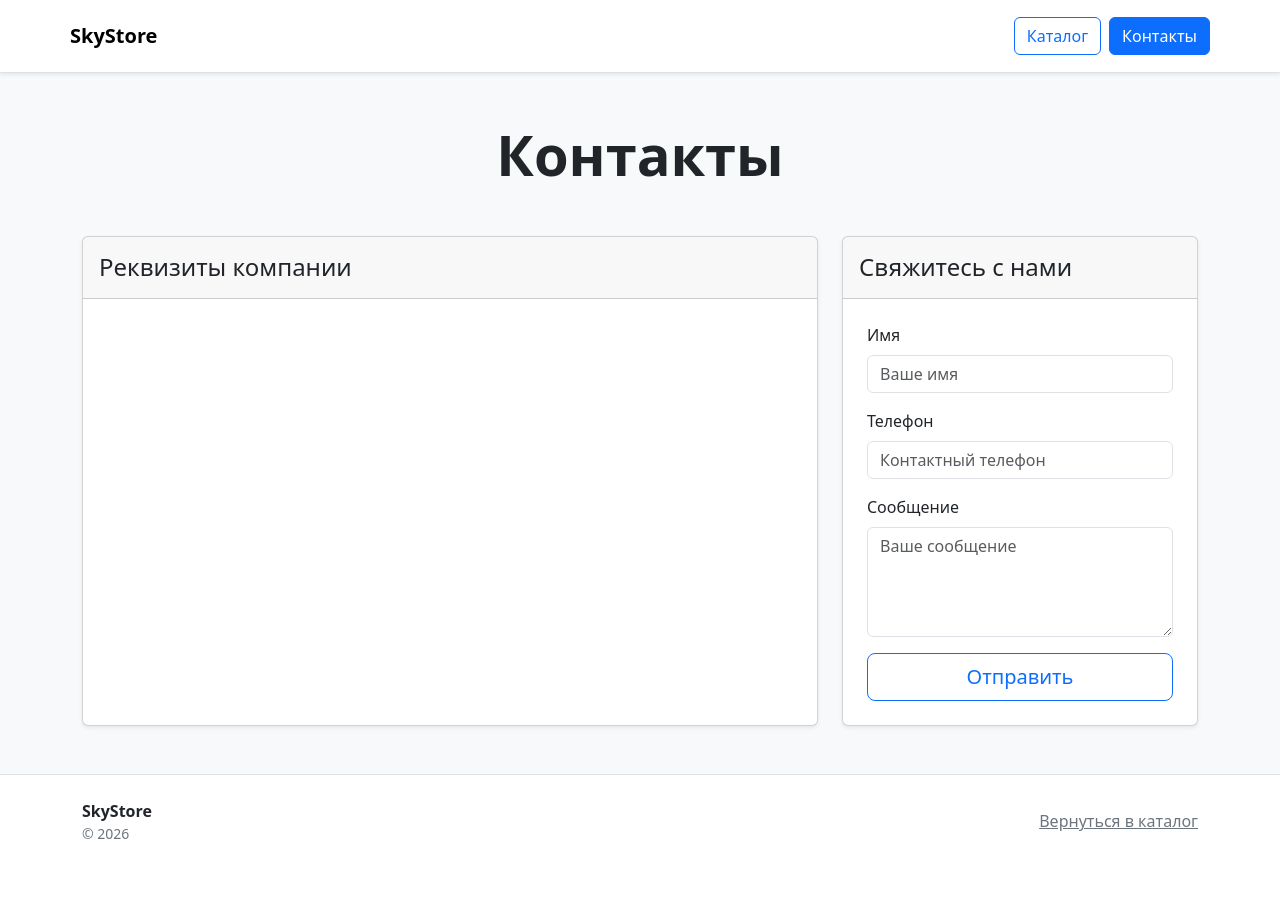
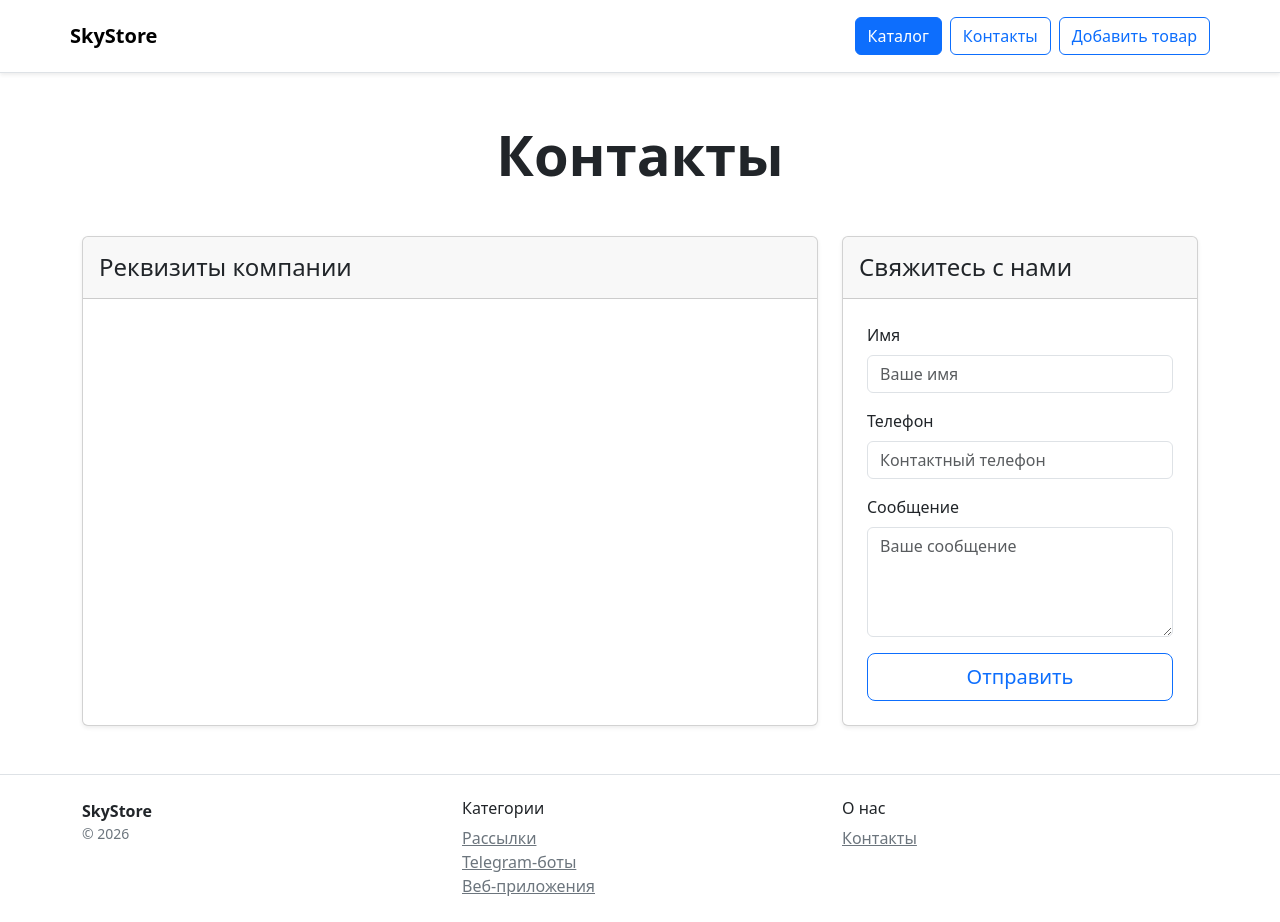
Before and after one commit to VTokyoGhoulV/DjangoProject, a Django app: page /contacts/ in a window 1280 px wide. Before the commit the page ends 839 px from the top, so only its background shows below. Run offline with Django 5.2, Linux system fonts and the light colour scheme; data that the repository does not hold is empty.

Commit message:
feat: add base template and shared partials

```diff
--- /dev/null
+++ b/catalog/templates/base.html
@@ -0,0 +1,15 @@
+<!doctype html>
+<html lang="ru">
+<head>
+    <meta charset="utf-8">
+    <meta name="viewport" content="width=device-width, initial-scale=1">
+    <title>{% block title %}SkyStore{% endblock %}</title>
+    <link href="https://cdn.jsdelivr.net/npm/bootstrap@5.3.3/dist/css/bootstrap.min.css" rel="stylesheet">
+</head>
+<body class="d-flex flex-column min-vh-100">
+{% include "header.html" %}
+{% block content %}{% endblock %}
+{% include "footer.html" %}
+<script src="https://cdn.jsdelivr.net/npm/bootstrap@5.3.3/dist/js/bootstrap.bundle.min.js"></script>
+</body>
+</html>
--- a/catalog/templates/contacts.html
+++ b/catalog/templates/contacts.html
@@ -1,28 +1,6 @@
-<!doctype html>
-<html lang="ru">
-<head>
-    <meta charset="utf-8">
-    <meta name="viewport" content="width=device-width, initial-scale=1">
-    <title>SkyStore — контакты</title>
-    <link href="https://cdn.jsdelivr.net/npm/bootstrap@5.3.3/dist/css/bootstrap.min.css" rel="stylesheet">
-</head>
-<body class="d-flex flex-column min-vh-100 bg-light">
-<header class="bg-white border-bottom shadow-sm">
-    <nav class="navbar navbar-expand-md container py-3" aria-label="Основная навигация">
-        <a class="navbar-brand fw-semibold" href="/">SkyStore</a>
-        <button class="navbar-toggler" type="button" data-bs-toggle="collapse" data-bs-target="#mainMenu"
-                aria-controls="mainMenu" aria-expanded="false" aria-label="Открыть меню">
-            <span class="navbar-toggler-icon"></span>
-        </button>
-        <div class="collapse navbar-collapse" id="mainMenu">
-            <div class="navbar-nav ms-auto gap-2 pt-3 pt-md-0">
-                <a class="btn btn-outline-primary" href="/">Каталог</a>
-                <a class="btn btn-primary" aria-current="page" href="/contacts">Контакты</a>
-            </div>
-        </div>
-    </nav>
-</header>
-
+{% extends "base.html" %}
+{% block title %} SkyStore — Контакты {% endblock %}
+{% block content %}
 <main class="container flex-grow-1 py-5">
     <h1 class="display-4 fw-semibold text-center mb-5">Контакты</h1>
     <div class="row g-4">
@@ -64,13 +42,4 @@
         </div>
     </div>
 </main>
-
-<footer class="bg-white border-top mt-auto">
-    <div class="container py-4 d-flex flex-column flex-sm-row justify-content-between gap-2">
-        <div><strong>SkyStore</strong><small class="d-block text-secondary">&copy; 2026</small></div>
-        <a class="link-secondary align-self-sm-center" href="/">Вернуться в каталог</a>
-    </div>
-</footer>
-<script src="https://cdn.jsdelivr.net/npm/bootstrap@5.3.3/dist/js/bootstrap.bundle.min.js"></script>
-</body>
-</html>
+{% endblock %}
--- /dev/null
+++ b/catalog/templates/footer.html
@@ -0,0 +1,12 @@
+<footer class="bg-white border-top mt-auto">
+    <div class="container py-4">
+        <div class="row g-4">
+            <div class="col-12 col-md-4"><strong>SkyStore</strong><small class="d-block text-secondary">&copy; 2026</small></div>
+            <div class="col-6 col-md-4">
+                <h2 class="h6">Категории</h2>
+                <ul class="list-unstyled mb-0"><li><a class="link-secondary" href="#">Рассылки</a></li><li><a class="link-secondary" href="#">Telegram-боты</a></li><li><a class="link-secondary" href="#">Веб-приложения</a></li></ul>
+            </div>
+            <div class="col-6 col-md-4"><h2 class="h6">О нас</h2><a class="link-secondary" href="/contacts/">Контакты</a></div>
+        </div>
+    </div>
+</footer>
--- /dev/null
+++ b/catalog/templates/header.html
@@ -0,0 +1,16 @@
+<header class="bg-white border-bottom shadow-sm">
+    <nav class="navbar navbar-expand-md container py-3" aria-label="Основная навигация">
+        <a class="navbar-brand fw-semibold" href="{% url 'home' %}">SkyStore</a>
+        <button class="navbar-toggler" type="button" data-bs-toggle="collapse" data-bs-target="#mainMenu"
+                aria-controls="mainMenu" aria-expanded="false" aria-label="Открыть меню">
+            <span class="navbar-toggler-icon"></span>
+        </button>
+        <div class="collapse navbar-collapse" id="mainMenu">
+            <div class="navbar-nav ms-auto gap-2 pt-3 pt-md-0">
+                <a class="btn btn-primary" aria-current="page" href="{% url 'home' %}">Каталог</a>
+                <a class="btn btn-outline-primary" href="{% url 'contacts' %}">Контакты</a>
+                <a class="btn btn-outline-primary" href="{% url 'add_product' %}">Добавить товар</a>
+            </div>
+        </div>
+    </nav>
+</header>
```
